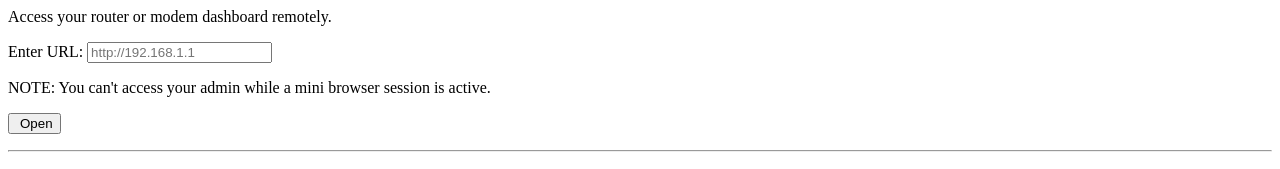
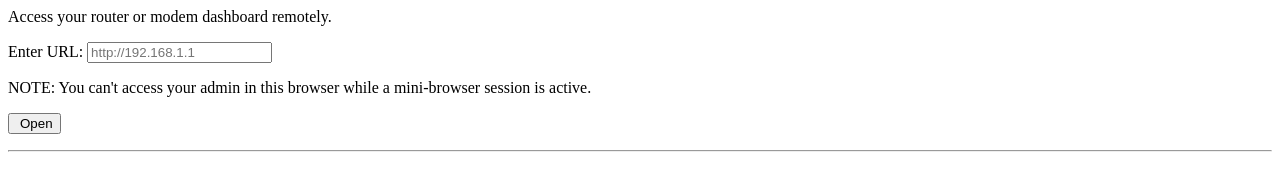
Before and after one commit to AdoPiSoft-Plugins/mini-browser, a website: page views/admin/index.html in a window 1280 px wide. Shown: the top 169 px of the page. Drawn offline with Linux system fonts and the light colour scheme.

Commit message:
M  views/admin/index.html

```diff
--- a/views/admin/index.html
+++ b/views/admin/index.html
@@ -18,7 +18,7 @@
             </div>
           </div>
           <div class="col-md-4">
-            <p class="bg-warning alert">NOTE: You can't access your admin while a mini browser session is active.</p>
+            <p class="bg-warning alert">NOTE: You can't access your admin in this browser while a mini-browser session is active.</p>
           </div>
         </div>
         <button type="submit" ng-disabled="form.$invalid" class="btn btn-primary">
```
